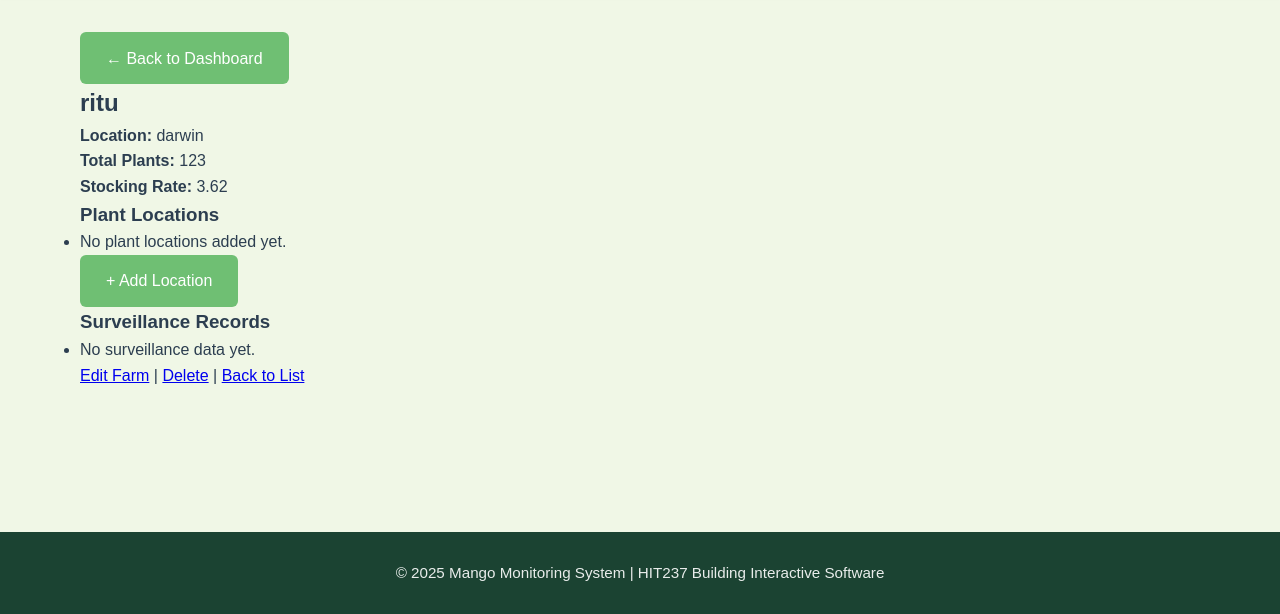
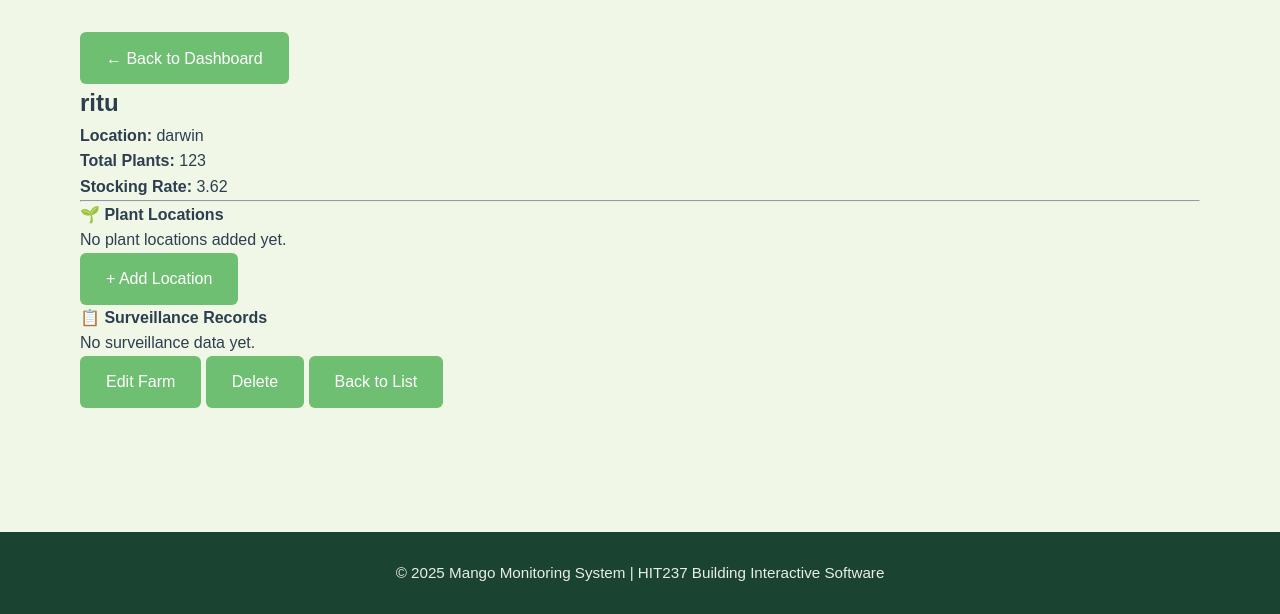
Before and after one commit to erripetalas/MangoMonitoring, a Django app: page /myfarms/farms/5/ in a window 1280 px wide. Shown: the part 186-800 px from the top of the page. Run offline with Django 5.2, Linux system fonts and the light colour scheme; a user stored in the database is signed in; data comes from the database, SQL or seed files in the repository.

Commit message:
Farm detail

```diff
--- a/App2/static/css/base.css
+++ b/App2/static/css/base.css
@@ -165,6 +165,11 @@ html, body {
   max-width: 100%;
 }
 
+.farm-detail-wrapper {
+  max-width: 1000px;
+  margin: 2rem auto;
+  padding: 1rem;
+}
 
 
 .form-card {
--- a/App2/templates/App2/farm_detail.html
+++ b/App2/templates/App2/farm_detail.html
@@ -1,41 +1,56 @@
 {% extends 'app2/base.html' %}
 {% block title %}Farm Details{% endblock %}
+
 {% block content %}
-<a href="{% url 'App2:profile' %}" class="btn btn-secondary mb-3">← Back to Dashboard</a>
+<div class="farm-detail-wrapper">
+
+  <!-- Right-aligned Back Button -->
+  <div class="text-end mb-3">
+    <a href="{% url 'App2:profile' %}" class="btn btn-outline-success">← Back to Dashboard</a>
+  </div>
+
+  <!-- Detail Card -->
   <div class="form-card">
-<h2>{{ farm.name }}</h2>
+
+    <h2 class="mb-3">{{ farm.name }}</h2>
     <p><strong>Location:</strong> {{ farm.location }}</p>
     <p><strong>Total Plants:</strong> {{ farm.total_plants }}</p>
-<p><strong>Stocking Rate:</strong> {{ farm.stocking_rate }}</p>
+    <p><strong>Stocking Rate:</strong> {{ farm.stocking_rate|floatformat:2 }}</p>
 
-<h3>Plant Locations</h3>
+    <hr class="my-4" />
 
-<ul>
+    <!-- Plant Locations -->
+    <h4 class="mb-2">🌱 Plant Locations</h4>
+    {% if farm.locations.all %}
+      <ul class="text-start" style="max-width: 600px; margin: auto;">
         {% for location in farm.locations.all %}
-        <li>
-            {{ location.name }} – {{ location.number_of_plants }} plants
-        </li>
-    {% empty %}
-        <li>No plant locations added yet.</li>
+          <li>{{ location.name }} – {{ location.number_of_plants }} plants</li>
         {% endfor %}
       </ul>
+    {% else %}
+      <p>No plant locations added yet.</p>
+    {% endif %}
+    <a href="{% url 'App2:location-create' farm.pk %}" class="btn btn-success mt-2">+ Add Location</a>
 
-<a href="{% url 'App2:location-create' farm.pk %}" class="btn btn-sm btn-primary">+ Add Location</a>
-
-
-<h3>Surveillance Records</h3>
-<ul>
+    <!-- Surveillance -->
+    <h4 class="mt-4 mb-2">📋 Surveillance Records</h4>
+    {% if farm.surveillance_set.all %}
+      <ul class="text-start" style="max-width: 600px; margin: auto;">
         {% for record in farm.surveillance_set.all %}
           <li>{{ record.date_observed }} - {{ record.pest.name }} ({{ record.severity }})</li>
-    {% empty %}
-        <li>No surveillance data yet.</li>
         {% endfor %}
       </ul>
+    {% else %}
+      <p>No surveillance data yet.</p>
+    {% endif %}
 
-<div class="btn-group">
-    <a href="{% url 'App2:farm-update' farm.pk %}">Edit Farm</a> |
-    <a href="{% url 'App2:farm-delete' farm.pk %}">Delete</a> |
-    <a href="{% url 'App2:farm-list' %}">Back to List</a>
+    <!-- Bottom Buttons -->
+    <div class="mt-4 d-flex flex-wrap justify-content-center gap-2">
+      <a href="{% url 'App2:farm-update' farm.pk %}" class="btn btn-success">Edit Farm</a>
+      <a href="{% url 'App2:farm-delete' farm.pk %}" class="btn btn-success">Delete</a>
+      <a href="{% url 'App2:farm-list' %}" class="btn btn-success">Back to List</a>
+    </div>
+
   </div>
 </div>
 {% endblock %}
```
Lines whose indentation alone changed are shown as unchanged.
